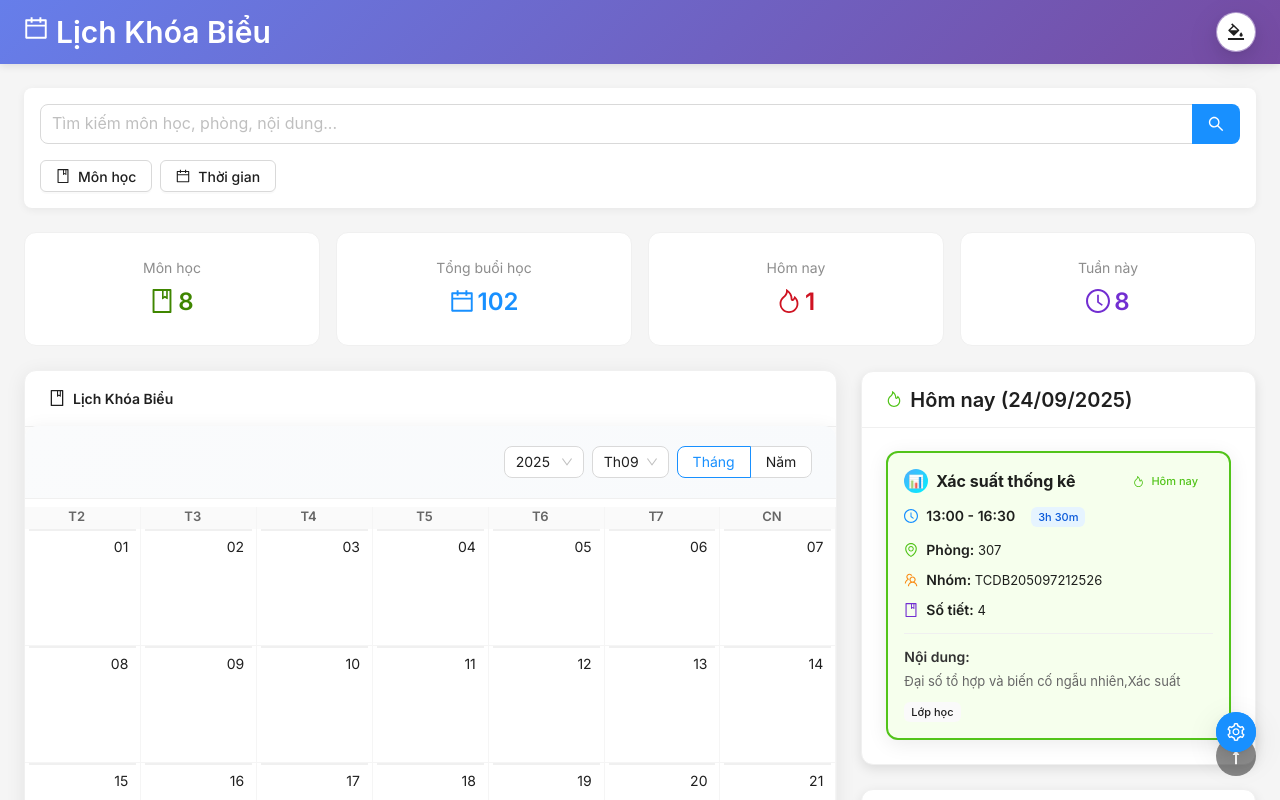
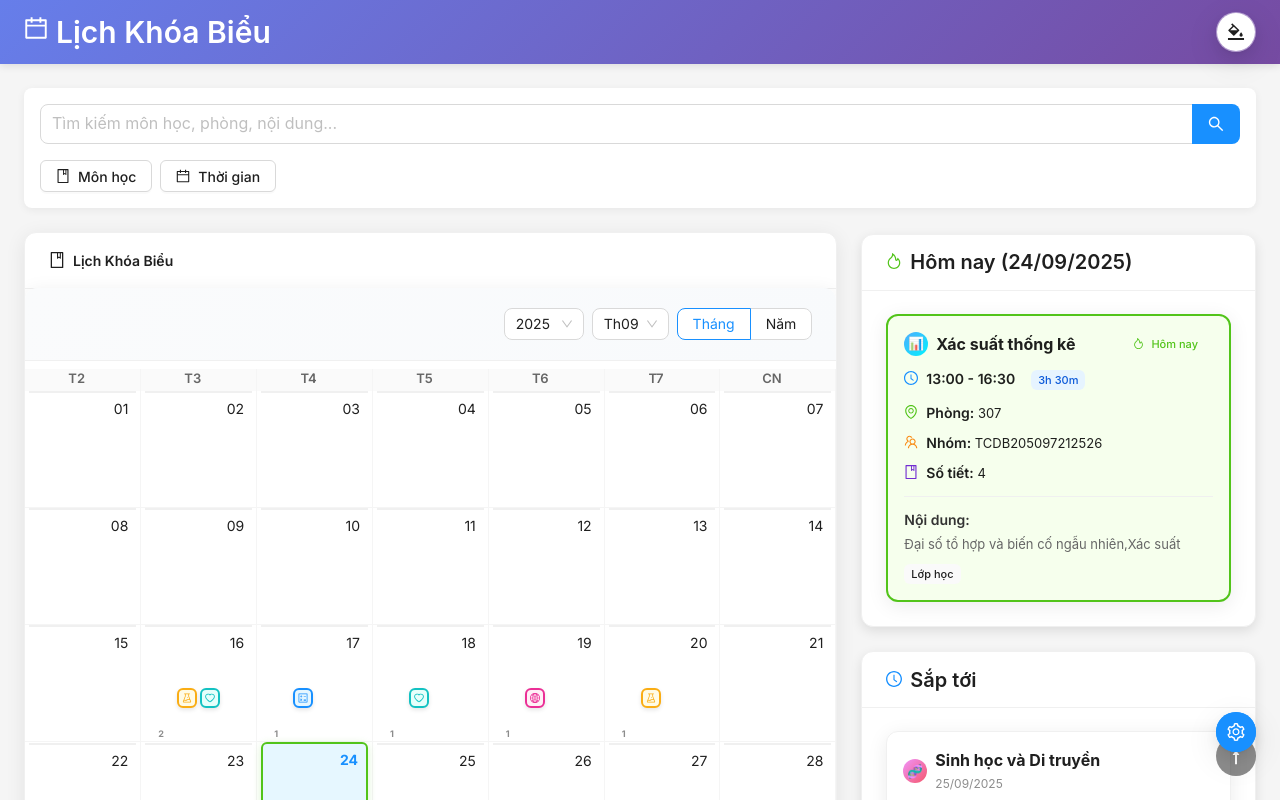
Before and after one commit to ntu254/claendar-panh, a React (Vite) app: page / in a window 1280 px wide. Shown: the top 800 px of the page. Built offline with nearby package versions, Linux system fonts and the light colour scheme.

Commit message:
Update App.jsx

```diff
--- a/src/App.jsx
+++ b/src/App.jsx
@@ -329,50 +329,6 @@ function App() {
             />
           </div>
 
-          {/* Statistics Cards */}
-          <Row gutter={[16, 16]} className="content-spacing">
-            <Col xs={24} sm={6}>
-              <Card hoverable>
-                <Statistic
-                  title="Môn học"
-                  value={stats.uniqueSubjects}
-                  prefix={<BookOutlined />}
-                  valueStyle={{ color: '#3f8600' }}
-                />
-              </Card>
-            </Col>
-            <Col xs={24} sm={6}>
-              <Card hoverable>
-                <Statistic
-                  title="Tổng buổi học"
-                  value={stats.totalClasses}
-                  prefix={<CalendarOutlined />}
-                  valueStyle={{ color: '#1890ff' }}
-                />
-              </Card>
-            </Col>
-            <Col xs={24} sm={6}>
-              <Card hoverable>
-                <Statistic
-                  title="Hôm nay"
-                  value={stats.todayClasses}
-                  prefix={<FireOutlined />}
-                  valueStyle={{ color: '#cf1322' }}
-                />
-              </Card>
-            </Col>
-            <Col xs={24} sm={6}>
-              <Card hoverable>
-                <Statistic
-                  title="Tuần này"
-                  value={stats.thisWeekClasses}
-                  prefix={<ClockCircleOutlined />}
-                  valueStyle={{ color: '#722ed1' }}
-                />
-              </Card>
-            </Col>
-          </Row>
-
           <Row gutter={[24, 24]}>
             {/* Main Calendar */}
             <Col xs={24} lg={16}>
```
